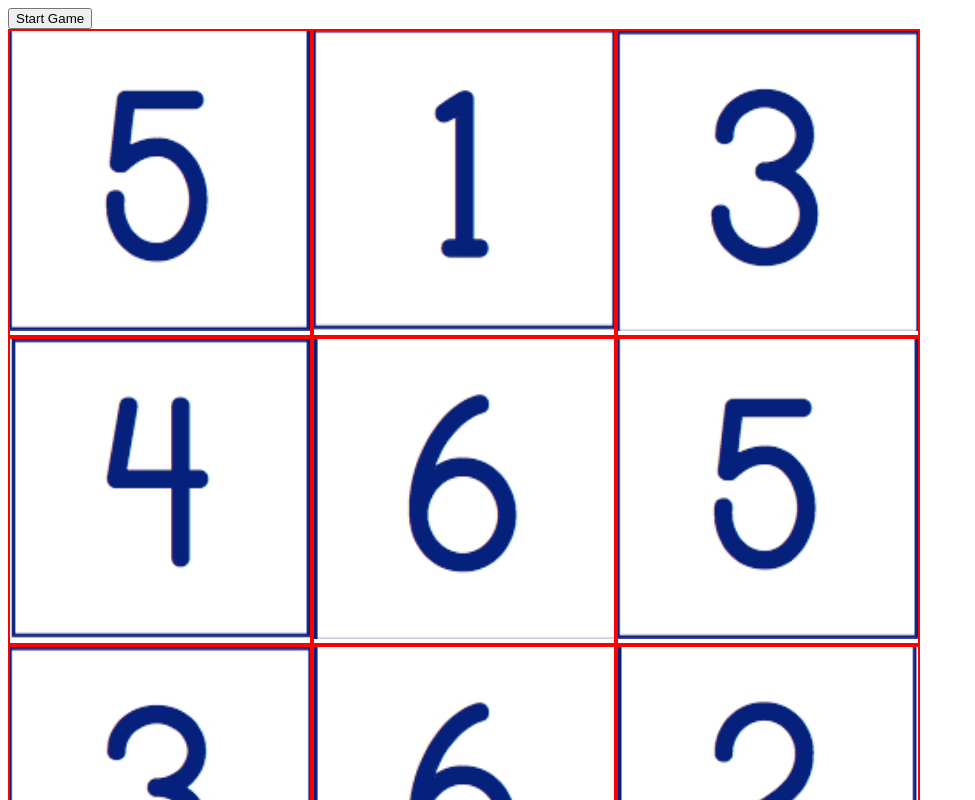
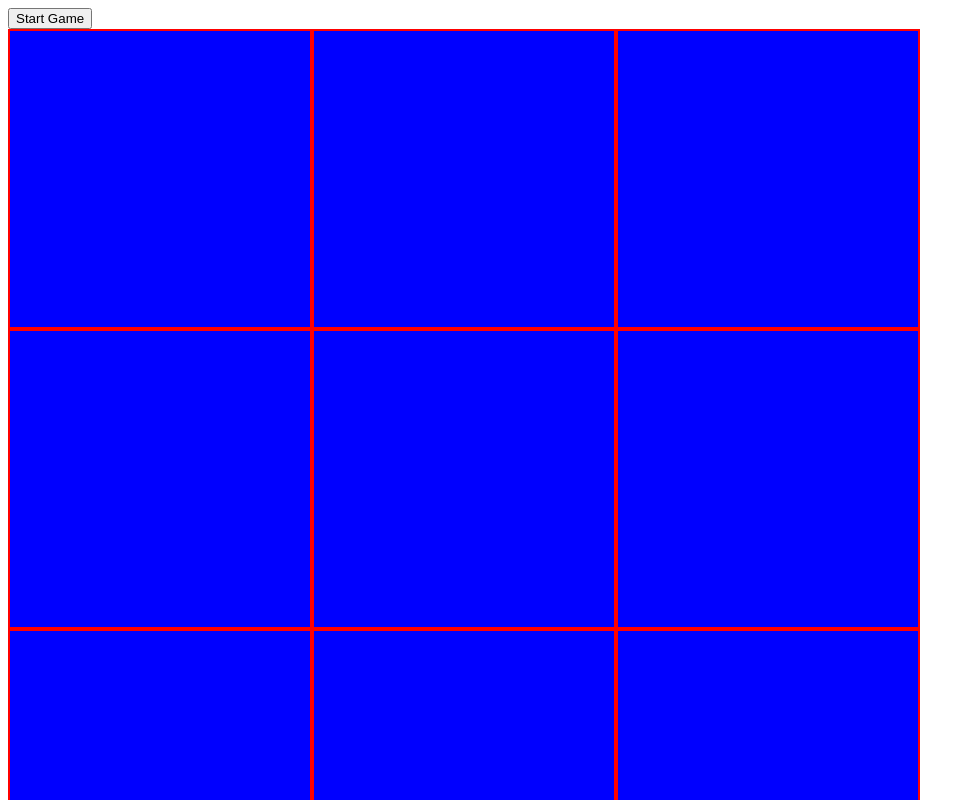
Before and after one commit to terribradley/memory-game, a plain HTML site: page index.html in a window 1280 px wide. Both pictures are taken after a click on the button "Start Game". Shown: the top 800 px of the page, without its empty margins (0-975 px from the left). Drawn offline with nearby package versions, Linux system fonts and the light colour scheme.

Commit message:
create random card generator and atempt to create click function that flips cards

```diff
--- a/js/start-interface.js
+++ b/js/start-interface.js
@@ -4,7 +4,11 @@ $(document).ready(function(){
     var cards_array = ["1", "1", "2", "2", "3", "3", "4", "4", "5", "5", "6", "6"];
     cards_array = shuffle(cards_array);
     for (i=0; i < cards_array.length; i++){
-      $(".memory-container").append("<div class=card><img src='img/" + cards_array[i] + ".png'></div>");
+      $(".memory-container").append("<div class='card-back'><img class='card-front'src='img/" + cards_array[i] + ".png'></div>");
     }
   });
+  $('.card-back').click(function(){
+    alert('clicked card front')
+    $('.card-front').show();
+  });
 });
--- a/scss/styles.scss
+++ b/scss/styles.scss
@@ -3,8 +3,10 @@
   flex-wrap: wrap;
   width: 912px;
   height: 1200px;
-  .card {
+  .card-back {
+    background-color: blue;
     img {
+      display: none;
       width: 300px;
       height: 300px;
     }
```
Also changed, not shown: css/styles.css, 1 other file.
